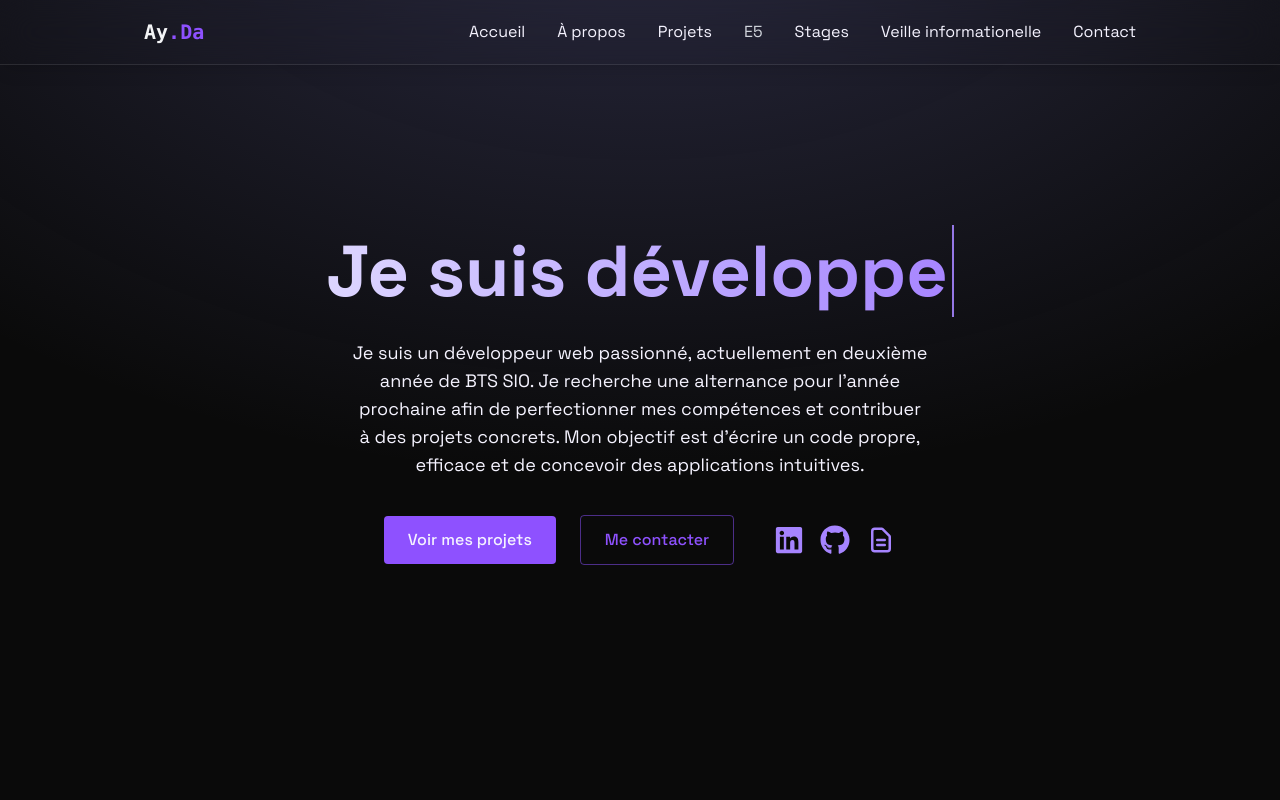
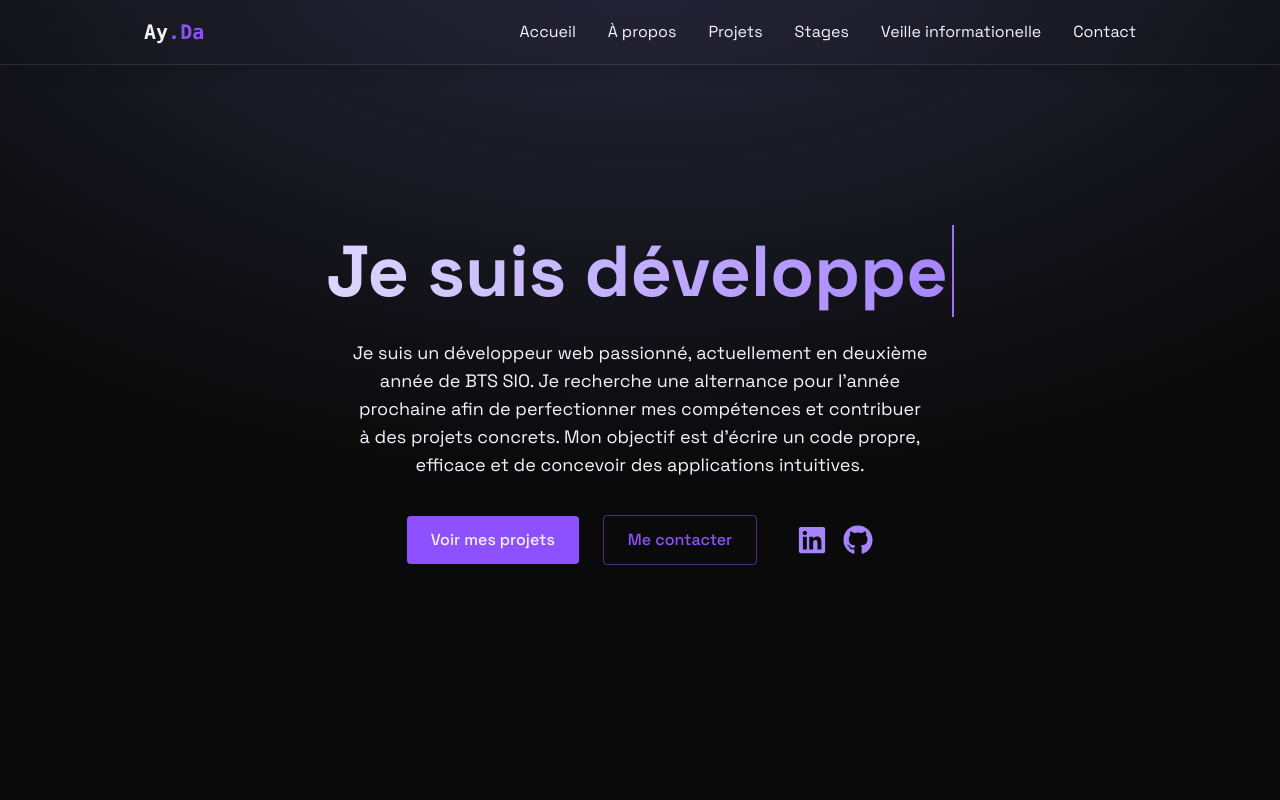
Before and after one commit to AyoubDahb/portfolio_v2, a React (Vite) app: page / in a window 1280 px wide. Shown: the top 800 px of the page. Built offline with nearby package versions, Linux system fonts and the light colour scheme.

Commit message:
correction bug

```diff
--- a/src/App.jsx
+++ b/src/App.jsx
@@ -45,7 +45,7 @@ function App() {
           <Route path="/veille" element={<Veille />} />
           <Route path="/internship" element={<Internship />} />
           <Route path="/internship/:id" element={<InternshipDetail />} />
-          <Route path="/e5" element={<E5 />} />
+          {/* <Route path="/e5" element={<E5 />} /> */}
 
         </Routes>
       </div>
--- a/src/components/Navbar.jsx
+++ b/src/components/Navbar.jsx
@@ -46,9 +46,9 @@ export const Navbar = ({ menuOpen, setMenuOpen }) => {
               Projets
             </button>
 
-            <RouterLink to="/E5" className="text-gray-300 hover:text-white transition-colors">
+            {/* <RouterLink to="/E5" className="text-gray-300 hover:text-white transition-colors">
   E5
-</RouterLink>
+</RouterLink> */}
 
 
 
--- a/src/components/sections/Contact.jsx
+++ b/src/components/sections/Contact.jsx
@@ -116,9 +116,7 @@ export const Contact = () => {
               <FaGithub />
             </a>
 
-             <a href="/docs/CV_DAHBI_Ayoub_Alternance.pdf" target="_blank" rel="noopener noreferrer" className="text-violet-400 hover:text-violet-600 transition text-3xl">
-                            <HiOutlineDocumentText />
-                          </a>
+
 
           </div>
         </div>
--- a/src/components/sections/Home.jsx
+++ b/src/components/sections/Home.jsx
@@ -73,9 +73,7 @@ export const Home = () => {
               </a>
 
               {/* Icône CV */}
-              <a href="/docs/CV_DAHBI_Ayoub_Alternance.pdf" target="_blank" rel="noopener noreferrer" className="text-violet-400 hover:text-violet-600 transition text-3xl">
-                <HiOutlineDocumentText />
-              </a>
+
 
             </div>
           </div>
```
